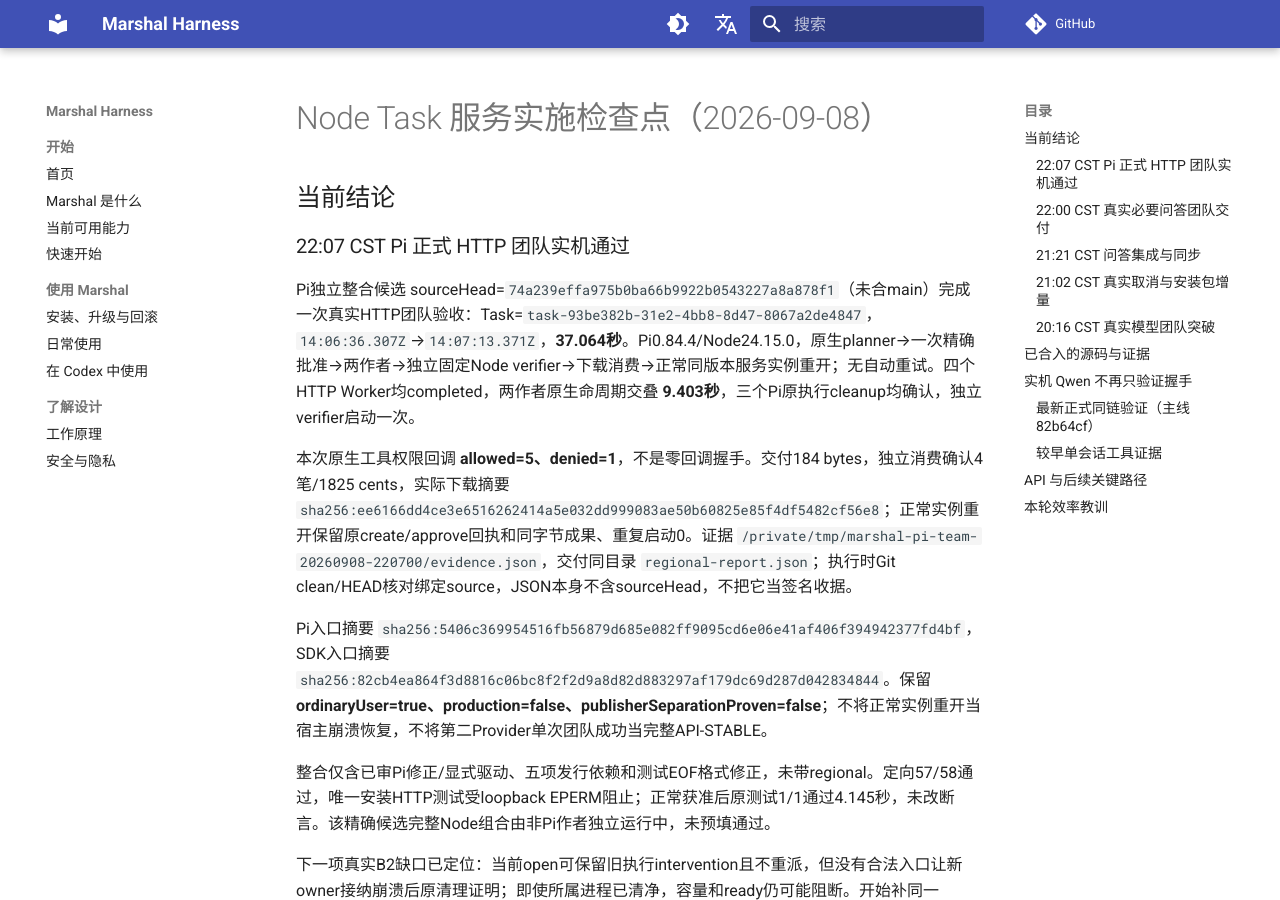
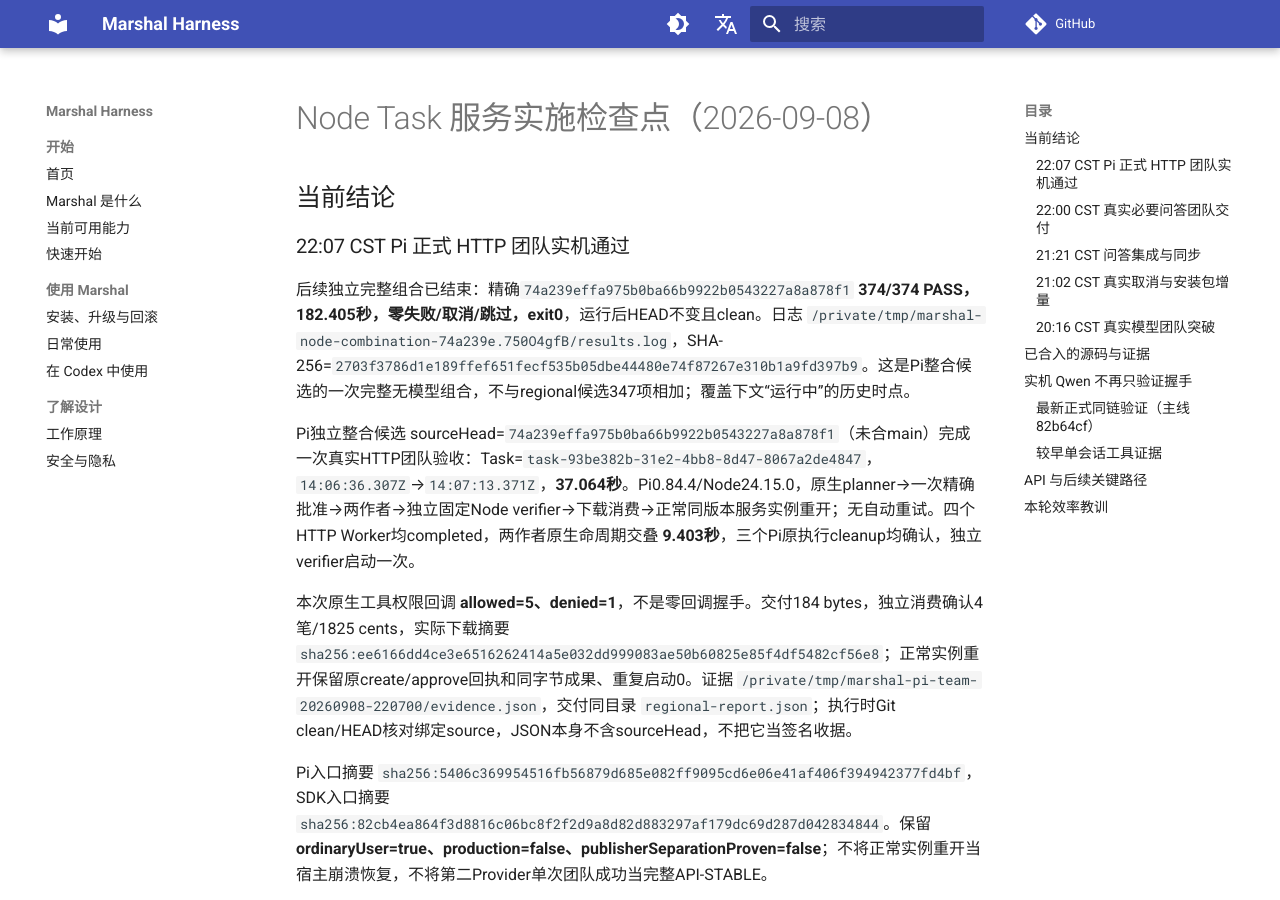
Before and after one commit to chiga0/marshal-harness, an MkDocs documentation site: the page built from docs/node-task-service-status-2026-09-08.md, in a window 1280 px wide and 900 px high. Built offline with MkDocs 1.6.1 and Material for MkDocs 9.7.7, drawn with Linux system fonts in a browser that asks for light colours; comment, search, counter and statistics services are not loaded.

Commit message:
docs: close independent Pi integration regression checkpoint

```diff
--- a/docs/node-task-service-status-2026-09-08.md
+++ b/docs/node-task-service-status-2026-09-08.md
@@ -3,6 +3,8 @@
 ## 当前结论
 
 ### 22:07 CST Pi 正式 HTTP 团队实机通过
+
+后续独立完整组合已结束：精确`74a239effa975b0ba66b9922b0543227a8a878f1` **374/374 PASS，182.405秒，零失败/取消/跳过，exit0**，运行后HEAD不变且clean。日志 `/private/tmp/marshal-node-combination-74a239e.750O4gfB/results.log`，SHA-256=`2703f3786d1e189ffef651fecf535b05dbe44480e74f87267e310b1a9fd397b9`。这是Pi整合候选的一次完整无模型组合，不与regional候选347项相加；覆盖下文“运行中”的历史时点。
 
 Pi独立整合候选 sourceHead=`74a239effa975b0ba66b9922b0543227a8a878f1`（未合main）完成一次真实HTTP团队验收：Task=`task-93be382b-31e2-4bb8-8d47-8067a2de4847`，`14:06:36.307Z`→`14:07:13.371Z`，**37.064秒**。Pi0.84.4/Node24.15.0，原生planner→一次精确批准→两作者→独立固定Node verifier→下载消费→正常同版本服务实例重开；无自动重试。四个HTTP Worker均completed，两作者原生命周期交叠 **9.403秒**，三个Pi原执行cleanup均确认，独立verifier启动一次。
 
```
Also changed, not shown: docs/agent-team-service-milestones.md (+2 -0 lines), docs/roadmap-status.md (+2 -0 lines).
